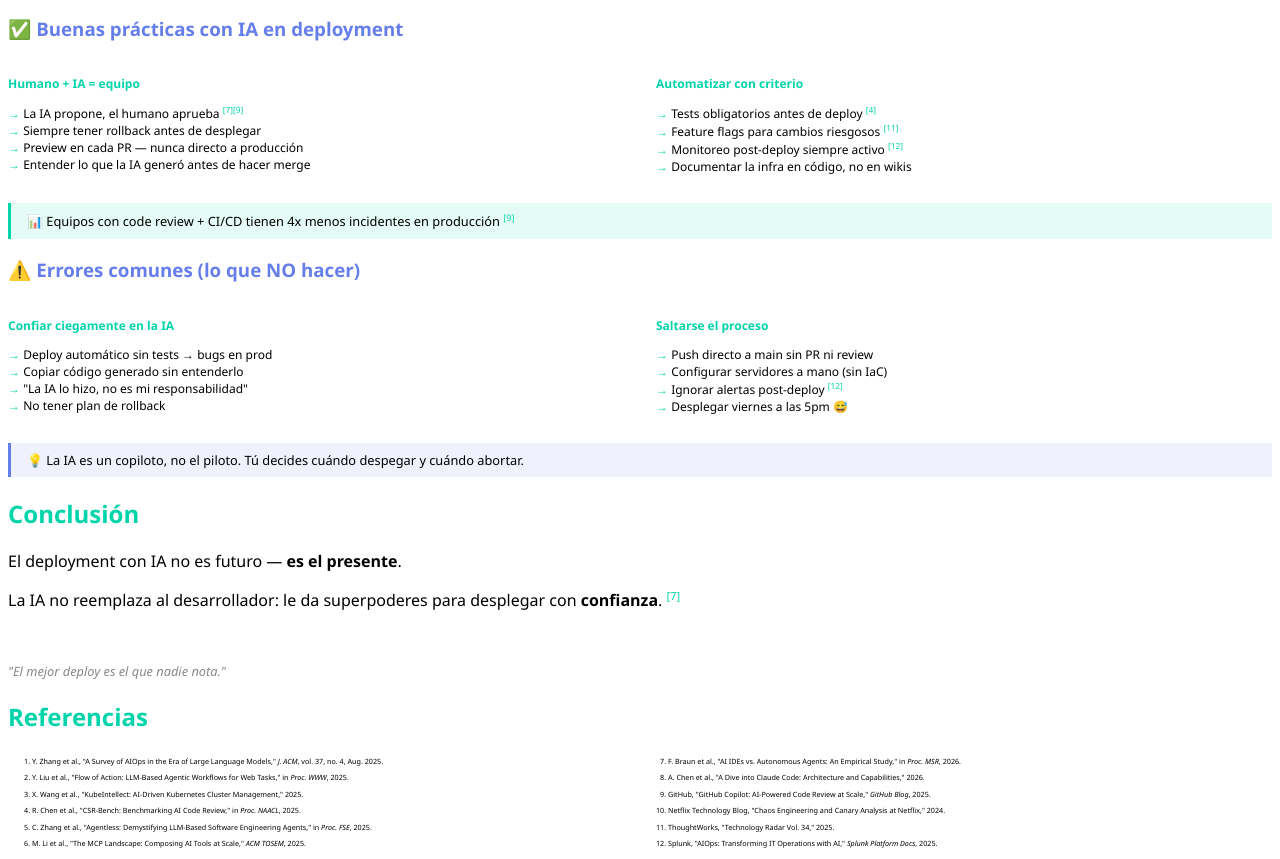
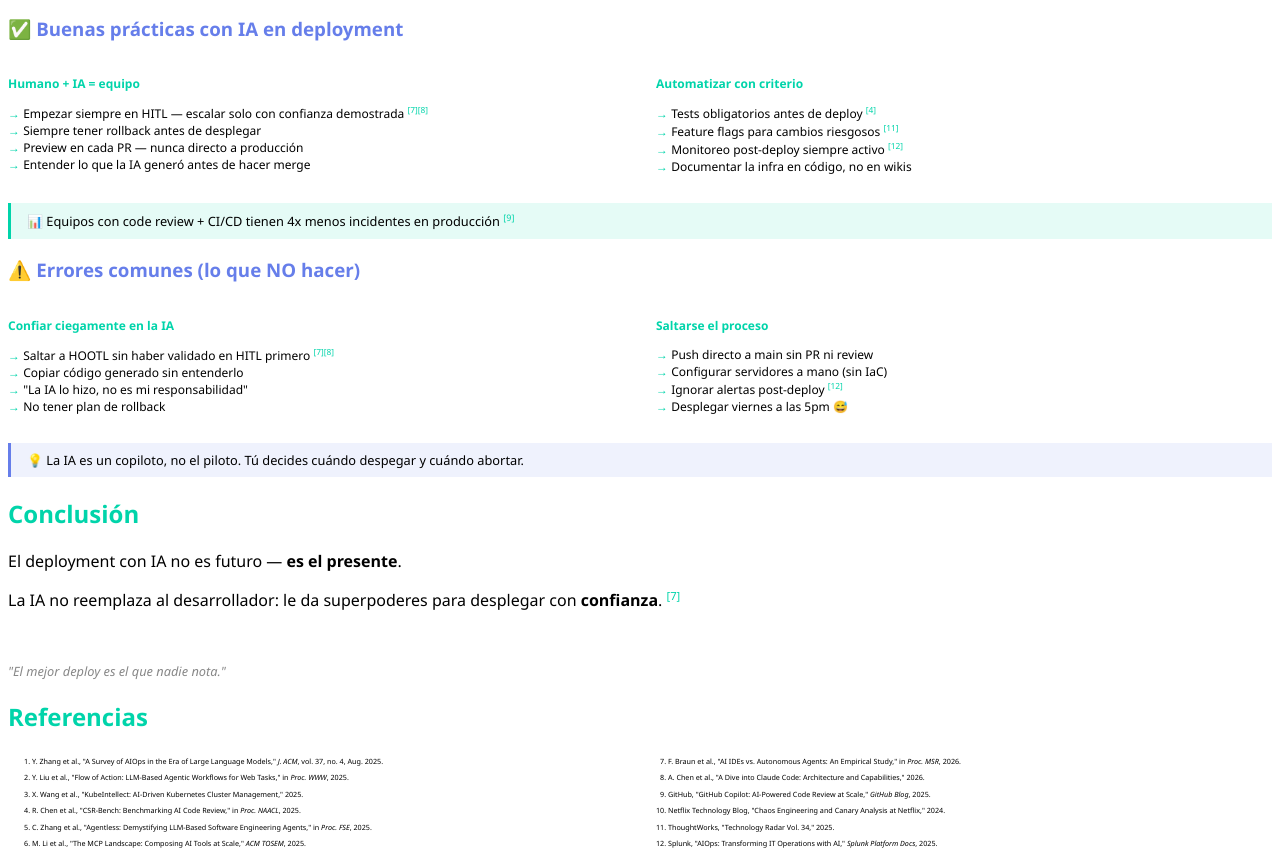
Before and after one commit to LauraValero/deployment, a website built with Vite: page index.html in a window 1280 px wide. Shown: the part 7611-8470 px from the top of the page. Built offline with nearby package versions, Linux system fonts and the light colour scheme; what reveal.js would draw is missing.

Commit message:
coherencia niveles-prácticas: referencia HITL/HOOTL en buenas/malas prácticas
Evita contradicción entre slide de niveles de supervisión y las recomendaciones.

Co-Authored-By: Claude Opus 4.6 <noreply@anthropic.com>

```diff
--- a/index.html
+++ b/index.html
@@ -451,7 +451,7 @@
           <div class="col">
             <h4>Humano + IA = equipo</h4>
             <ul>
-              <li>La IA propone, el humano aprueba <span class="ref">[7][9]</span></li>
+              <li>Empezar siempre en HITL — escalar solo con confianza demostrada <span class="ref">[7][8]</span></li>
               <li>Siempre tener rollback antes de desplegar</li>
               <li>Preview en cada PR — nunca directo a producción</li>
               <li>Entender lo que la IA generó antes de hacer merge</li>
@@ -479,7 +479,7 @@
           <div class="col">
             <h4>Confiar ciegamente en la IA</h4>
             <ul>
-              <li>Deploy automático sin tests → bugs en prod</li>
+              <li>Saltar a HOOTL sin haber validado en HITL primero <span class="ref">[7][8]</span></li>
               <li>Copiar código generado sin entenderlo</li>
               <li>"La IA lo hizo, no es mi responsabilidad"</li>
               <li>No tener plan de rollback</li>
```
